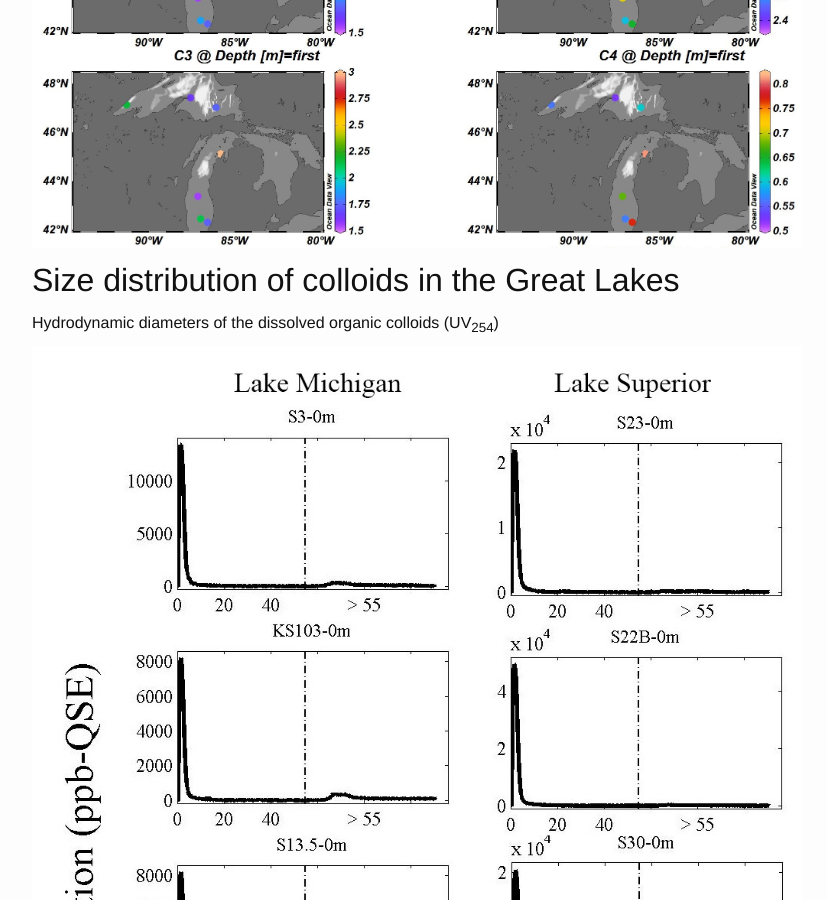
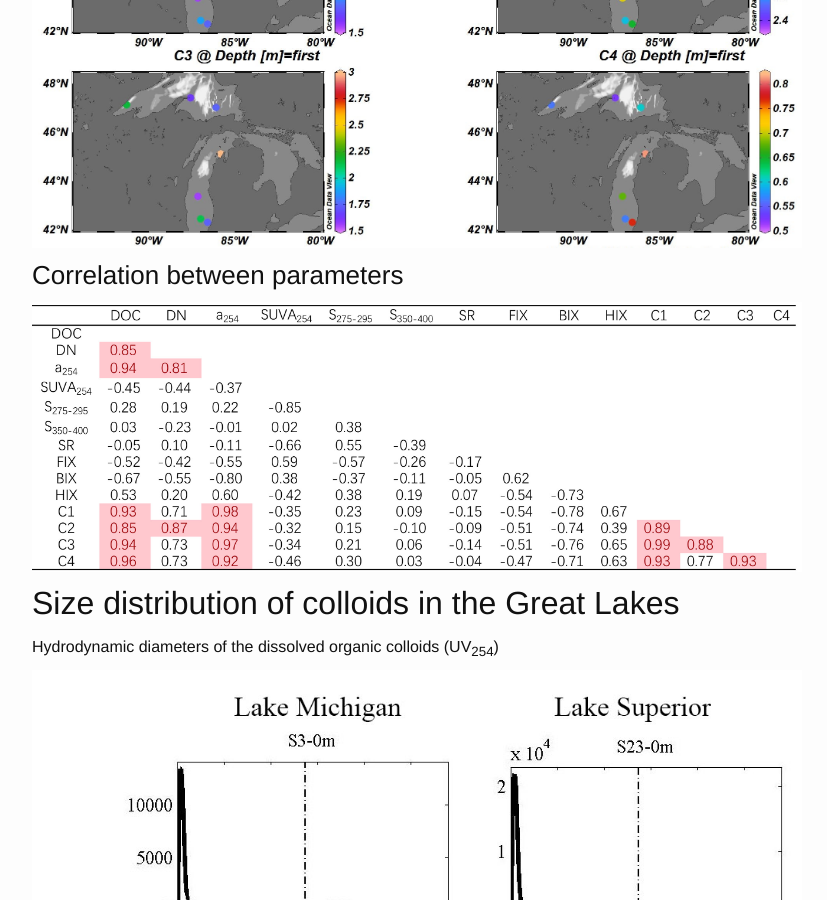
Before and after one commit to huilin1990/huilin1990.github.io, a Jekyll site: the page built from _posts/2017-07-19-GreatLakes.md, in a window 1280 px wide and 900 px high, scrolled down 4861 px. Shown: the whole window, without its empty margins (223-1050 px from the left). Built offline with Jekyll 4.4.1, drawn with Linux system fonts in a browser that asks for light colours; some web fonts are replaced.

Commit message:
Correlation

```diff
--- a/_posts/2017-07-19-GreatLakes.md
+++ b/_posts/2017-07-19-GreatLakes.md
@@ -49,6 +49,10 @@ High correlation relationship is observed between **Component 1** and **Componen
 
 ![](\image\GL2017\C1-C4.jpg)
 
+### Correlation between parameters
+
+![](\image\GL2017\Correlation.jpg)
+
 ## Size distribution of colloids in the Great Lakes
 
 Hydrodynamic diameters of the dissolved organic colloids (UV<sub>254</sub>)
```
Also changed, not shown: image/GL2017/Correlation.jpg (added), 2 other files.
